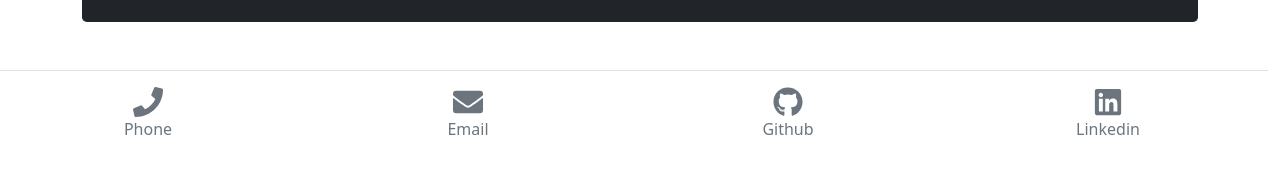
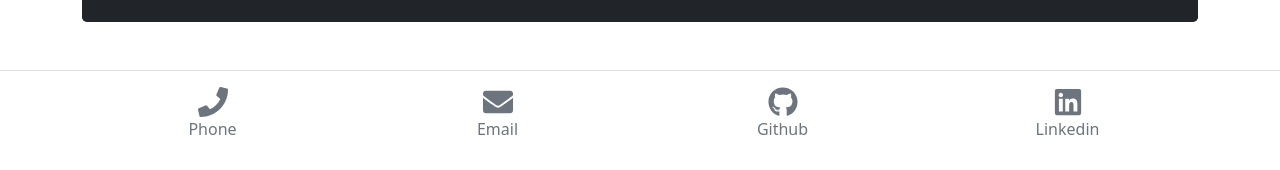
Before and after one commit to dcrlsn/react-portfolio, a React (Create React App) app: page / in a window 1280 px wide. Shown: the part 750-920 px from the top of the page. Built offline with nearby package versions, Linux system fonts and the light colour scheme.

Commit message:
styling tweaks

```diff
--- a/src/Components/Footer/Footer.js
+++ b/src/Components/Footer/Footer.js
@@ -1,11 +1,12 @@
 import React from "react";
 import './Assets/styles/Footer.css'
-import { Col } from "react-bootstrap";
+import { Container, Row } from "react-bootstrap";
 import { FaLinkedin, FaGithub, FaPhone, FaEnvelope } from "react-icons/fa"
 
 export default function Footer() {
   return (
-    <>
+    <Container>
+      <Row>
         <a
           href="tel:484-894-7568"
           className="text-center col-6 col-sm-3 text-muted">
@@ -30,6 +31,7 @@ export default function Footer() {
           className="text-center col-6 col-sm-3 text-muted">
           <FaLinkedin size={30} />
           <p>Linkedin</p></a>
-    </>
+      </Row>
+    </Container>
   )
 }
--- a/src/Components/PortfolioContainer.js
+++ b/src/Components/PortfolioContainer.js
@@ -28,7 +28,7 @@ export default function PortfolioContainer() {
       <main>
         {renderPage()}
       </main>
-      <footer className="row justify-content-between align-items-center py-3 border-top mt-auto">
+      <footer className="py-3 border-top mt-auto">
         <Footer />
       </footer>
     </div>
```
Lines whose indentation alone changed are shown as unchanged.
